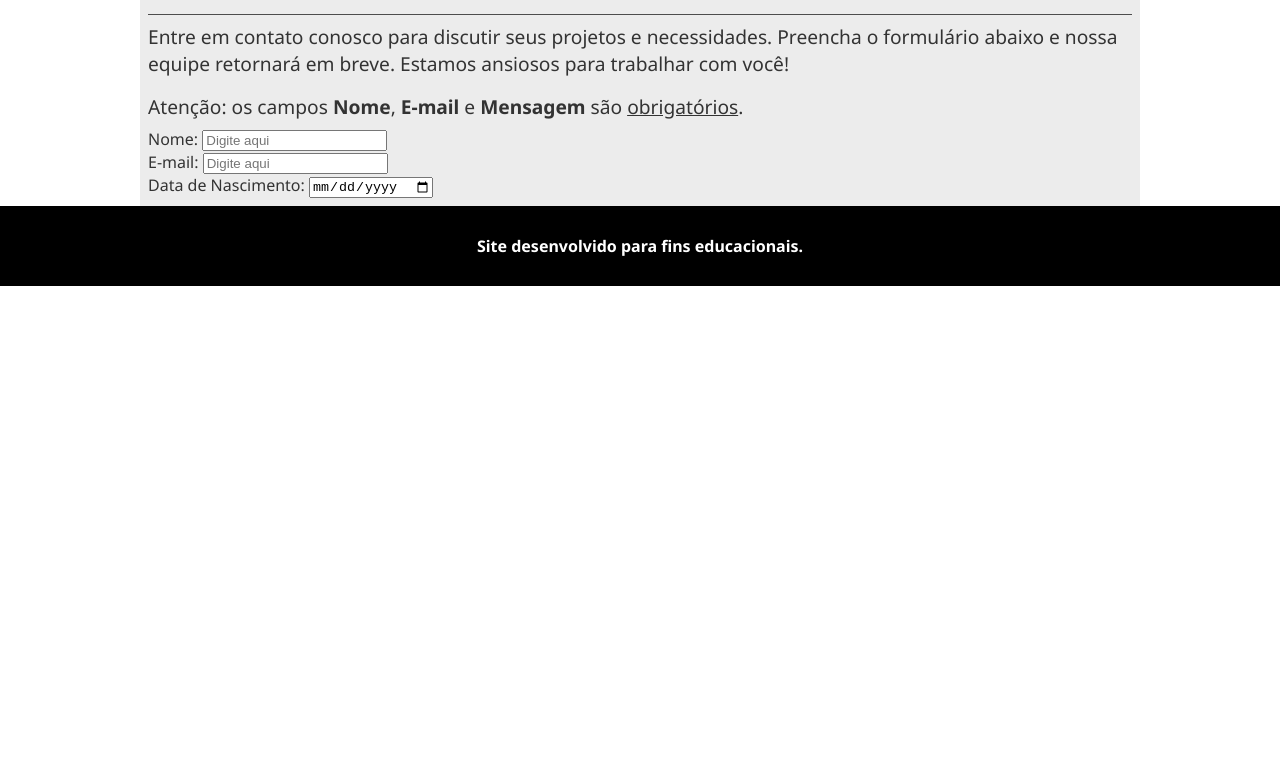
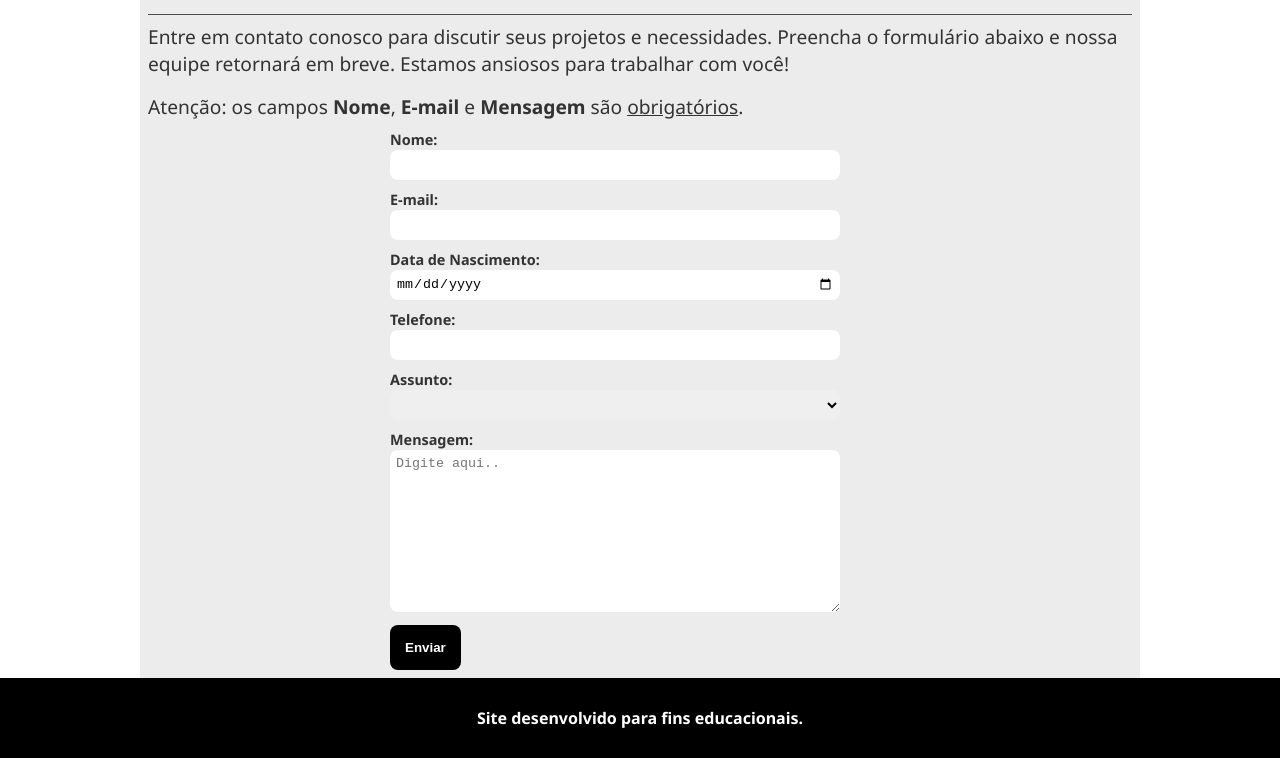
Before and after one commit to Roneyjrr/Simplicity, a plain HTML site: page contato.html in a window 1280 px wide. Shown: the part 110-868 px from the top of the page. Before the commit the page ends 800 px from the top, so only its background shows below. Drawn offline with Linux system fonts and the light colour scheme.

Commit message:
Término da página contatos

```diff
--- a/contato.html
+++ b/contato.html
@@ -38,16 +38,39 @@
             <form action="" method="post">
                 <div>
                     <label for="nome">Nome:</label>
-                    <input type="text" name="nome" id="nome" placeholder="Digite aqui">
+                    <input required type="text" name="nome" id="nome">
                 </div>
                 <div>
                     <label for="email">E-mail:</label>
-                    <input type="email" name="email" id="email" placeholder="Digite aqui">
+                    <input required type="email" name="email" id="email">
                 </div>
                 <div>
                     <label for="nascimento">Data de Nascimento:</label>
                     <input type="date" name="nascimento" id="nascimento">
+                        <!-- type=datetime ou time é usado para horarios -->
                 </div>
+                <div>
+                    <label for="tel">Telefone:</label>
+                    <input type="telefone" name="telefone" id="telefone">
+                </div>
+                <div>
+                    <label for="assunto">Assunto:</label>
+                    <select name="assunto" id="assunto">
+                        <option value=""></option>
+                        <option>Dúvidas</option>
+                        <option>Elogios</option>
+                        <option>Reclamações</option>
+                        <option>Outros</option>
+                    </select>
+                </div>
+                <div>
+                    <label for="mensagem">Mensagem:</label>
+                    <textarea required name="mensagem" id="mensagem" cols="30" rows="10" placeholder="Digite aqui.."></textarea>
+                    <!-- textarea sempre fecha na mesma linha -->
+                     <!-- "required" deixa o campo obrigatório pra preencher -->
+                </div>
+                <button type="submit">Enviar</button>
+
 
             </form>
         </article>
--- a/css/estilos.css
+++ b/css/estilos.css
@@ -315,6 +315,52 @@ tr:nth-child(even) {
     transform: scale(1);
 }
 
+/* Regras para formulário */
+form {
+    max-width: 500px;
+    margin: auto;
+}
+
+label {
+    font-size: 0.9rem;
+    font-weight: bold;
+    color: var(--cor-texto);
+}
+
+form div {
+    margin-bottom: 0.5rem;
+}
+
+input,
+select,
+textarea {
+    width: 90%;
+    border: none;
+    padding: 6px;
+    height: 30px;
+    border-radius: 8px;
+}
+
+textarea {
+    height: auto;
+}
+
+button {
+    border: none;
+    background-color: var(--cor-escura);
+    color: var(--cor-clara);
+    padding: 15px;
+    font-weight: bold;
+    border-radius: 8px;
+}
+
+button:hover, button:focus {
+    background-color: darkblue;
+    cursor: pointer;
+    transform: scale(1.05);
+}
+
+
 @media screen and (min-width: 600px) {
     .titulo-menu {
         display: none;
@@ -322,7 +368,8 @@ tr:nth-child(even) {
 
     /* Exibindo os links do menu */
     .links-menu {
-        display: flex;,
+        display: flex;
+        ,
     }
 
     .menu {
@@ -334,14 +381,15 @@ tr:nth-child(even) {
     }
 }
 
- */
-@media screen and (min-width: 1000px){
+*/ @media screen and (min-width: 1000px) {
+
     /* Aumentamos o tamanho da font size */
     html {
         font-size: 20px;
     }
+
     /* Aumentamos a altura da div.limitador contida no topo (header) */
-    .topo .limitador{
+    .topo .limitador {
         height: 80px;
     }
 
```
